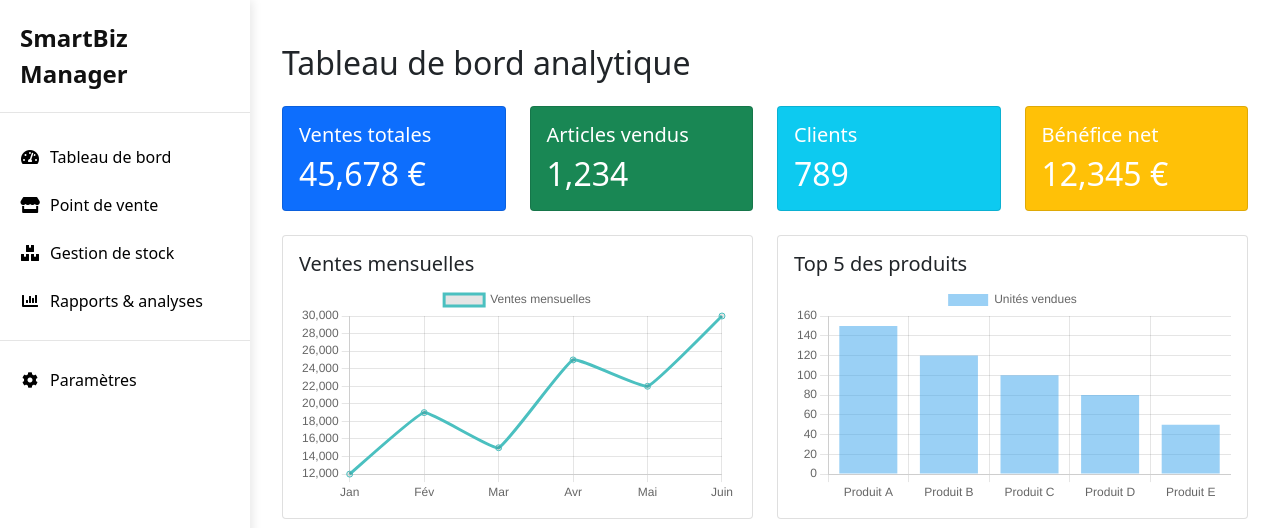
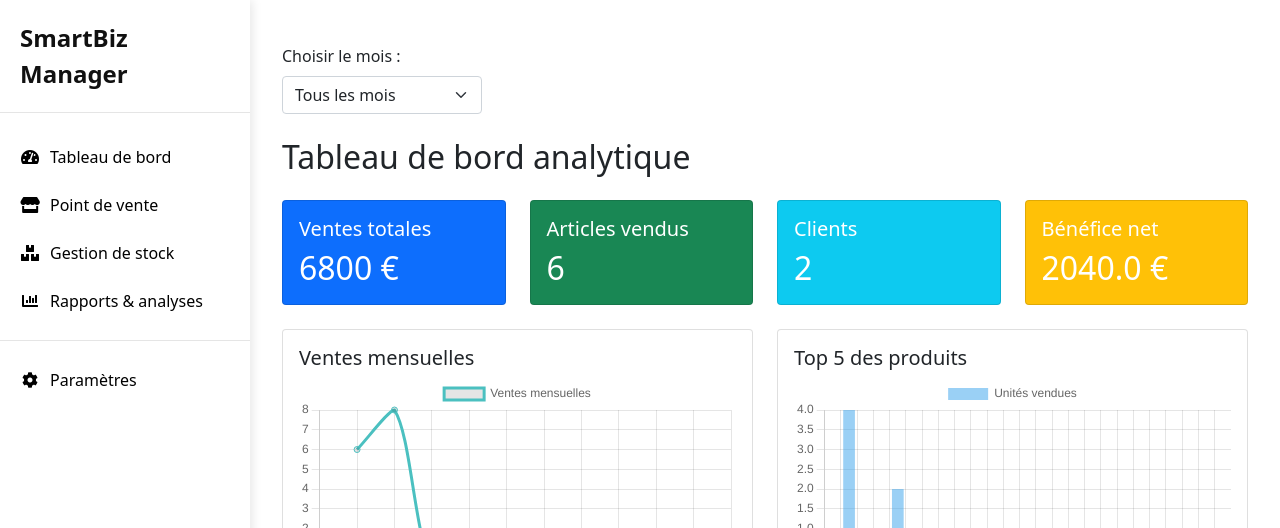
Before and after one commit to CrepinAradjo228/R-TECH, a Django app: page /analyse/ in a window 1280 px wide. Shown: the top 528 px of the page. Run offline with Django 5.2, Linux system fonts and the light colour scheme; data comes from the database, SQL or seed files in the repository; both versions use the stored data as it was after the commit; some libraries are stand-ins or nearby versions.

Commit message:
mise en place de la partie analyse de facon dynamique

```diff
--- a/SmartBiz_Manager/models.py
+++ b/SmartBiz_Manager/models.py
@@ -35,7 +35,7 @@ class Vente(models.Model):
     prixTotal = models.DecimalField(max_digits=10, decimal_places=2)
     date = models.DateField(auto_now=True)
 
-    def _str_(self):
+    def __str__(self):
         return f"Vente {self.id} - {self.date}"
 
 class LigneCommande(models.Model):
--- a/SmartBiz_Manager/templates/analyse/dashboard.html
+++ b/SmartBiz_Manager/templates/analyse/dashboard.html
@@ -3,6 +3,16 @@
 
 {% block content %}
 <div class="container-fluid mt-4">
+    <form method="get" class="mb-4">
+        <label for="mois-select" class="form-label">Choisir le mois :</label>
+        <select id="mois-select" name="mois" onchange="this.form.submit()" class="form-select" style="width: 200px;">
+            <option value="">Tous les mois</option>
+            {% for m in mois_disponibles %}
+                <option value="{{ m }}" {% if m == mois_selectionne %}selected{% endif %}>{{ m }}</option>
+            {% endfor %}
+        </select>
+    </form>
+
     <h2 class="mb-4">Tableau de bord analytique</h2>
 
     <!-- Summary Cards -->
@@ -11,7 +21,7 @@
             <div class="card bg-primary text-white">
                 <div class="card-body">
                     <h5 class="card-title">Ventes totales</h5>
-                    <h2 class="card-text">45,678 €</h2>
+                    <h2 class="card-text">{{ chiffre_affaire }} €</h2>
                 </div>
             </div>
         </div>
@@ -19,7 +29,7 @@
             <div class="card bg-success text-white">
                 <div class="card-body">
                     <h5 class="card-title">Articles vendus</h5>
-                    <h2 class="card-text">1,234</h2>
+                    <h2 class="card-text">{{ total_articles_vendus }}</h2>
                 </div>
             </div>
         </div>
@@ -27,7 +37,7 @@
             <div class="card bg-info text-white">
                 <div class="card-body">
                     <h5 class="card-title">Clients</h5>
-                    <h2 class="card-text">789</h2>
+                    <h2 class="card-text">{{ total_clients }}</h2>
                 </div>
             </div>
         </div>
@@ -35,7 +45,7 @@
             <div class="card bg-warning text-white">
                 <div class="card-body">
                     <h5 class="card-title">Bénéfice net</h5>
-                    <h2 class="card-text">12,345 €</h2>
+                    <h2 class="card-text">{{ benefice_net }} €</h2>
                 </div>
             </div>
         </div>
@@ -85,67 +95,45 @@
 <!-- Include Chart.js -->
 <script src="https://cdn.jsdelivr.net/npm/chart.js"></script>
 
+{{ mois_labels|json_script:"monthly-sales-labels" }}
+{{ ventes_mensuelles|json_script:"monthly-sales-data" }}
+{{ produits|json_script:"products-data" }}
+{{ quantites|json_script:"quantities-data" }}
+
 <script>
-    // Sales Chart
+    let moisLabels = JSON.parse(document.getElementById('monthly-sales-labels').textContent);
+    let ventesMensuelles = JSON.parse(document.getElementById('monthly-sales-data').textContent);
+    let produits = JSON.parse(document.getElementById('products-data').textContent);
+    let quantites = JSON.parse(document.getElementById('quantities-data').textContent);
+
+    if (document.getElementById('salesChart')) {
         new Chart(document.getElementById('salesChart'), {
             type: 'line',
             data: {
-            labels: ['Jan', 'Fév', 'Mar', 'Avr', 'Mai', 'Juin'],
+                labels: moisLabels,
                 datasets: [{
                     label: 'Ventes mensuelles',
-                data: [12000, 19000, 15000, 25000, 22000, 30000],
+                    data: ventesMensuelles,
                     borderColor: 'rgb(75, 192, 192)',
-                tension: 0.1
+                    tension: 0.3
                 }]
             }
         });
+    }
 
-    // Products Chart
+    if (document.getElementById('productsChart')) {
         new Chart(document.getElementById('productsChart'), {
             type: 'bar',
             data: {
-            labels: ['Produit A', 'Produit B', 'Produit C', 'Produit D', 'Produit E'],
+                labels: produits,
                 datasets: [{
                     label: 'Unités vendues',
-                data: [150, 120, 100, 80, 50],
+                    data: quantites,
                     backgroundColor: 'rgba(54, 162, 235, 0.5)'
                 }]
             }
         });
+    }
+</script>
 
-    // Pie Chart
-    new Chart(document.getElementById('pieChart'), {
-        type: 'pie',
-        data: {
-            labels: ['En ligne', 'En magasin', 'Téléphone'],
-            datasets: [{
-                data: [300, 200, 100],
-                backgroundColor: [
-                    'rgb(255, 99, 132)',
-                    'rgb(54, 162, 235)',
-                    'rgb(255, 205, 86)'
-                ]
-            }]
-        }
-    });
-
-    // Trend Chart
-    new Chart(document.getElementById('trendChart'), {
-        type: 'line',
-        data: {
-            labels: ['Lun', 'Mar', 'Mer', 'Jeu', 'Ven', 'Sam', 'Dim'],
-            datasets: [{
-                label: 'Cette semaine',
-                data: [1200, 1900, 1500, 2500, 2200, 3000, 2800],
-                borderColor: 'rgb(75, 192, 192)',
-                tension: 0.1
-            }, {
-                label: 'Semaine dernière',
-                data: [1000, 1700, 1400, 2300, 2000, 2800, 2600],
-                borderColor: 'rgb(255, 99, 132)',
-                tension: 0.1
-            }]
-        }
-    });
-</script>
 {% endblock %}
--- a/SmartBiz_Manager/views.py
+++ b/SmartBiz_Manager/views.py
@@ -12,6 +12,10 @@ from decimal import Decimal
 from django.utils import timezone
 from django.http import JsonResponse
 from django.utils.timezone import now
+from django.db.models import Sum, Count
+from SmartBiz_Manager.models import Vente, LigneCommande, Article
+import json
+import datetime
 
 
 
@@ -332,9 +336,73 @@ def ajout_article(request):
     return render(request, 'gestion_articles/ajout_article.html', {'form': form})
 
 
+
 def analyse(request):
+    mois_selectionne = request.GET.get('mois', '')  # format attendu : 'YYYY-MM'
 
-    return render(request, 'analyse/dashboard.html')
+    # Récupération de toutes les ventes
+    ventes = Vente.objects.all()
+
+    # Extraction des mois disponibles dynamiquement au format 'YYYY-MM'
+    mois_disponibles = ventes.dates('date', 'month').values_list('date', flat=True)
+    mois_disponibles = sorted(set(dt.strftime('%Y-%m') for dt in mois_disponibles))
+
+    # Filtrer selon le mois sélectionné
+    if mois_selectionne and mois_selectionne in mois_disponibles:
+        annee, mois = map(int, mois_selectionne.split('-'))
+        ventes_filtrees = ventes.filter(date__year=annee, date__month=mois)
+    else:
+        ventes_filtrees = ventes
+
+    # Calcul du chiffre d'affaires total (filtré)
+    chiffre_affaire = ventes_filtrees.aggregate(total=Sum('prixTotal'))['total'] or Decimal('0')
+
+    # Total articles vendus (filtré via lignes commandes liées aux ventes filtrées)
+    ids_ventes = ventes_filtrees.values_list('id', flat=True)
+    total_articles_vendus = LigneCommande.objects.filter(vente_id__in=ids_ventes).aggregate(total=Sum('quantite'))['total'] or 0
+
+    # Nombre de clients (ventes uniques) dans la période
+    total_clients = ventes_filtrees.count()
+
+    # Bénéfice net : 30% du chiffre d'affaire
+    benefice_net = chiffre_affaire * Decimal('0.3')
+
+    # Ventes par mois (pour tous les mois disponibles, ou filtrés ? ici on fait tous)
+    ventes_par_mois = {}
+    for vente in ventes:
+        mois_str = vente.date.strftime('%b %Y')  # ex: "Mai 2025"
+        ventes_par_mois[mois_str] = ventes_par_mois.get(mois_str, 0) + float(vente.prixTotal)
+
+    mois_labels = list(ventes_par_mois.keys())
+    ventes_mensuelles = list(ventes_par_mois.values())
+
+    # Top 5 produits (sur toutes les ventes, ou filtrées ? ici sur ventes filtrées)
+    lignes = LigneCommande.objects.filter(vente_id__in=ids_ventes).values('article__nom').annotate(
+        quantite_totale=Sum('quantite')
+    ).order_by('-quantite_totale')[:5]
+
+    produits = [ligne['article__nom'] for ligne in lignes]
+    quantites = [ligne['quantite_totale'] for ligne in lignes]
+
+    context = {
+        'chiffre_affaire': chiffre_affaire,
+        'total_articles_vendus': total_articles_vendus,
+        'total_clients': total_clients,
+        'benefice_net': benefice_net,
+
+        'mois_labels': json.dumps(mois_labels),
+        'ventes_mensuelles': json.dumps(ventes_mensuelles),
+
+        'produits': json.dumps(produits),
+        'quantites': json.dumps(quantites),
+
+        'mois_selectionne': mois_selectionne,
+        'mois_disponibles': mois_disponibles,
+    }
+
+    return render(request, 'analyse/dashboard.html', context)
+
+
 
 
 def modifier_article(request, pk):
```
Also changed, not shown: db.sqlite3. Lines whose indentation alone changed are shown as unchanged.
